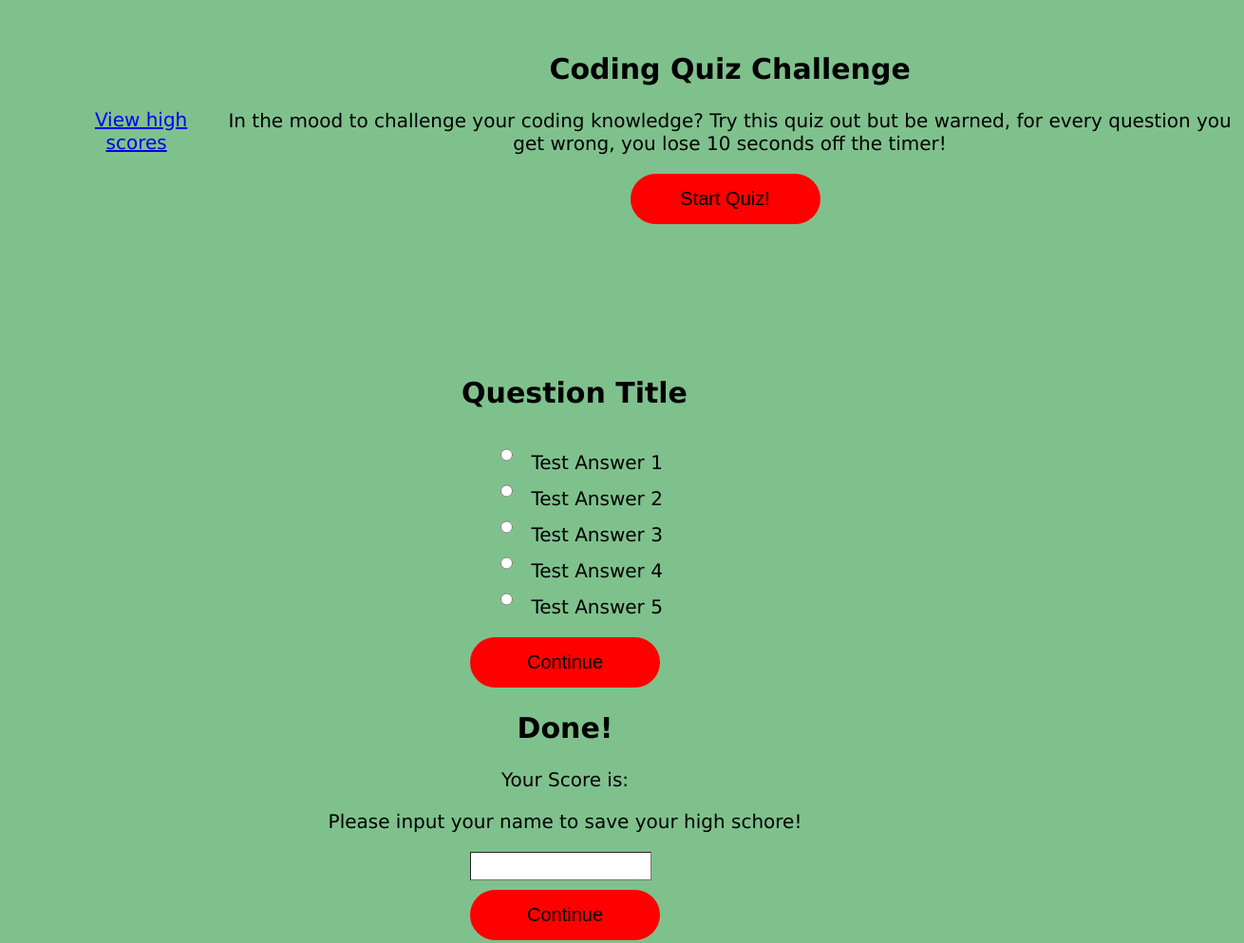
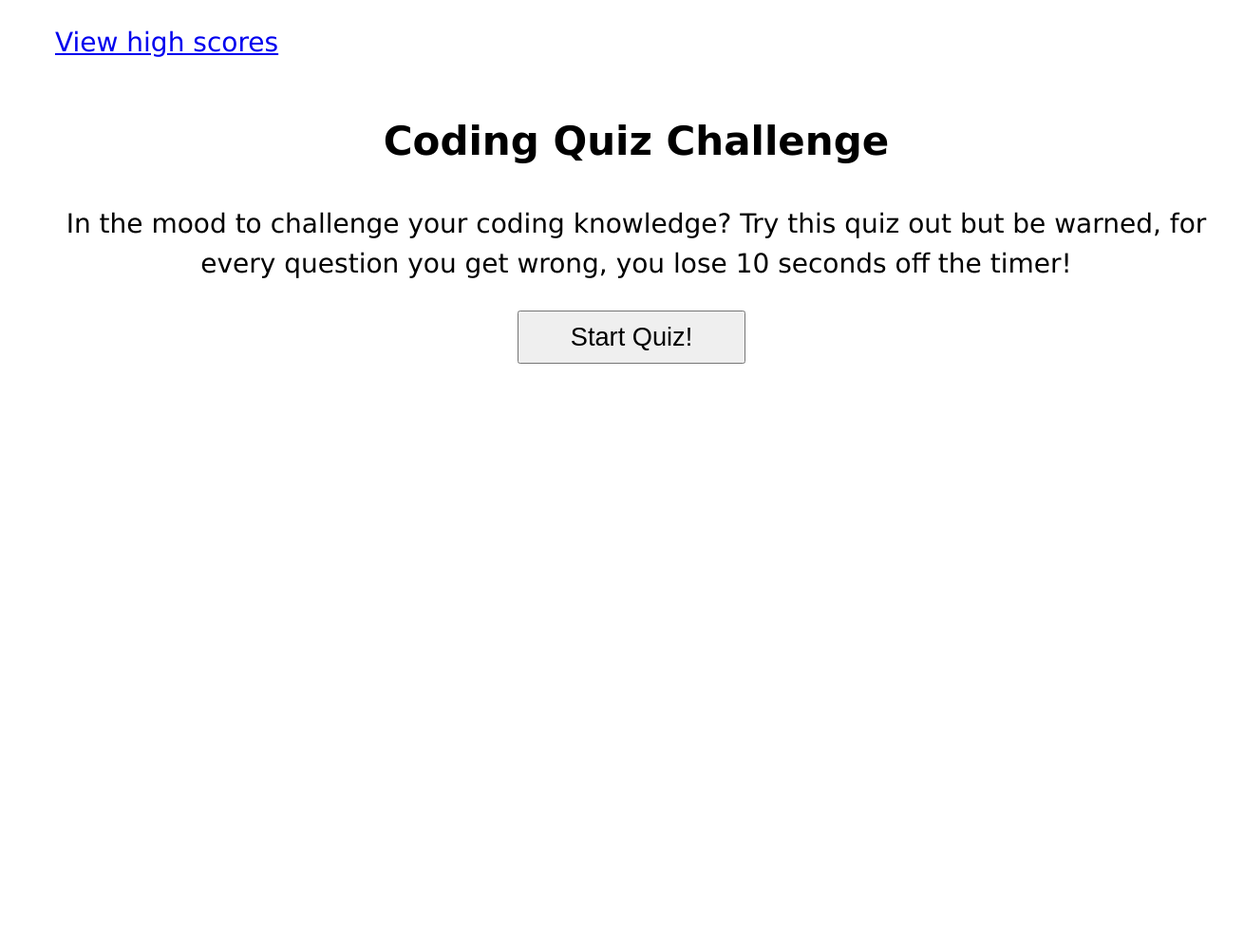
Before and after one commit to justjulieta/codingquiz, a plain HTML site: page index.html in a window 1280 px wide. Shown: the top 993 px of the page at 95% size, 1310 px wide, since content can reach past the window. After the commit the page ends 800 px from the top, so only its background shows below. Drawn offline with Linux system fonts and the light colour scheme.

Commit message:
Changes to be committed:

```diff
--- a/assets/css/style.css
+++ b/assets/css/style.css
@@ -6,97 +6,69 @@
 }
 
 body {
-    background-color: rgb(127, 193, 141);
-    font-size: 20px;
+    font-size: 1.75rem;
+    line-height: 1.5;
     font-family: 'Lucida Sans', 'sans-serif';
-    text-align: center;
-    margin: 0px;
 }
 
-main {
-    padding-top: 20px;
-    padding-bottom: 20px;
-    border-radius: 35px;
-    max-width: 900px;
-    margin: 100px;
-
+h1 {
+    text-align: center;
 }
 
-header {
-    justify-content: space-between;
-    margin: 30px;
+#countdown {
+    text-align: end;
+    padding-right: 1rem;
+}
+nav {
+    margin: 0;
+    padding: 1rem 0;
     display: flex;
-    color: black;
-    width: 100%;
+    justify-content: flex-start;
     align-items: center;
 }
 
-h2 {
-    margin: 30px;
-
+#intro {
+    display: block;
 }
 
+.intro-description {
+    text-align: center;
+    background-color: transparent;
+    margin-top: 15px;
+}
 
 button {
+    display: block;
+    margin:0 auto;
+    width: 15rem;
+    padding: 10px;
+    font-size: 1.7rem;
+}
+
+#quiz {
+    display: none;
+}
+
+#question-title {
     display: flex;
     justify-content: center;
-    align-items: center;
-    margin: auto;
-    margin-top: 10px;
-    margin-bottom: 10px;
-    background-color: red;
-    padding: 15px;
-    border-radius: 100px;
-    border: none;
-    font-size: 20px;
-    cursor: pointer;
-    transition: all 0.5s ease;
-    width: 200px;
+    text-align: center;
+    background-color: transparent;
+    margin-top: 15px;
 }
 
-
-button:hover {
-    background-color: #cfdaf8;
+.question {
+    text-align: left;
+    padding-left: 100px;
 }
 
-.startBox {
-    text-align: center;
+#question-results {
+    display: flex;
+    justify-content: center;
+    padding: 10px;
+    text-align: left;
 }
 
-input {
-    border-width: 1px;
-    height: 30px;
-
+.final, #high-scores {
+    display: none;
 }
-
-section {
-
-    margin: 0px;
-    justify-content: space-between;
-    text-align: center;
-
-}
-
-
-.gobackBtn,
-.clearHs {
-    width: 200px;
-    height: 50px;
-    display: inline;
-    margin-left: 5%;
-
-}
-
-
-#initials {
-    display: inline-block;
-}
-
-#text {
-    padding-top: 23px;
-}
-
-#save-score {
-    margin: auto;
-    margin-top: 20px;
-}
--- a/assets/js/scripts.js
+++ b/assets/js/scripts.js
@@ -44,7 +44,7 @@ function countdown() {
     }, 1000)
 }
 
-const quizQuestions = [
+const questions = [
   {
       question: "What year did Javascript first appear?",
       option1: "1992",
```
